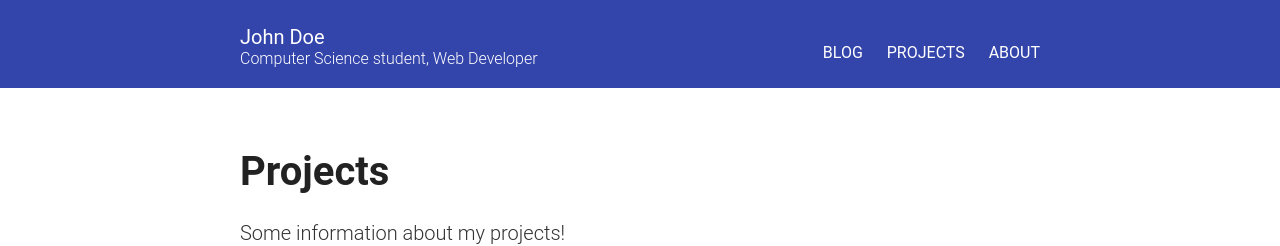
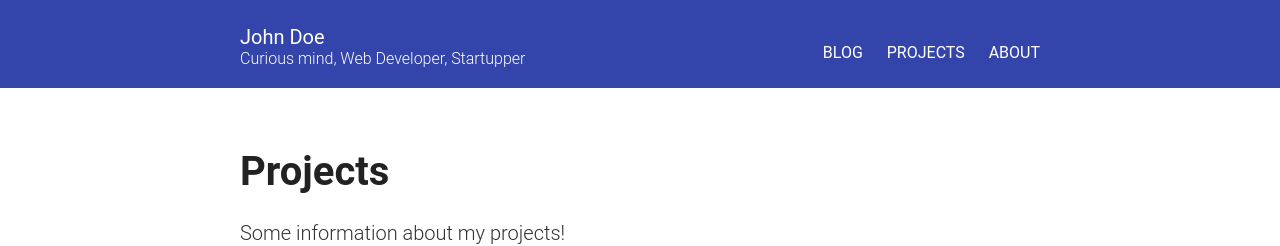
Before and after one commit to pirafrank/Jekyll-Blue, a Jekyll site: the page built from pages/projects.md, in a window 1280 px wide. Shown: the top 246 px of the page. Built offline with Jekyll 4.4.1, drawn with Linux system fonts in a browser that asks for light colours; Markdown is read by kramdown in place of the engine named in the settings.

Commit message:
minor changes

```diff
--- a/_config.yml
+++ b/_config.yml
@@ -6,7 +6,7 @@
 name: John Doe
 
 # Short bio or description (displayed in the header)
-description: "Computer Science student, Web Developer"
+description: "Curious mind, Web Developer, Startupper"
 
 # URL of your avatar or profile pic (you could use your GitHub profile pic)
 avatar: "assets/images/avatar.jpg"
@@ -17,17 +17,19 @@ timezone: Europe/Rome
 # Flags below are optional
 #
 
-# Customisation
+# Home customisation
 home:
   show_updates: false # set it to true to enable, false to disable
   max_updates: 5 # max number of projects updates to show in home page
   max_posts: 5 # max number of latest posts to show in home page
 
 # Theme Engine
+# To change site-wide fonts, go to _sass/_variables anche change the hex values.
+# To change site-wide colors, go to _sass/_variables anche change the hex values.
 theme:
   social_overlay_color: "#fff"
 
-# Includes an icon in the footer for each username you enter
+# Includes a social icon in social divs for each username you enter
 social-links:
   dribbble:
   email: inbox@fpira.com
```
